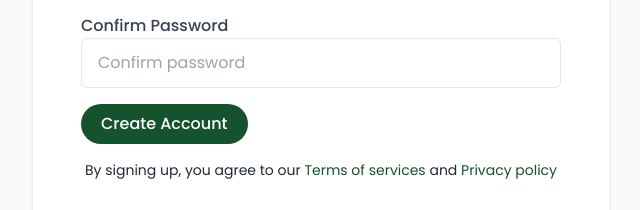
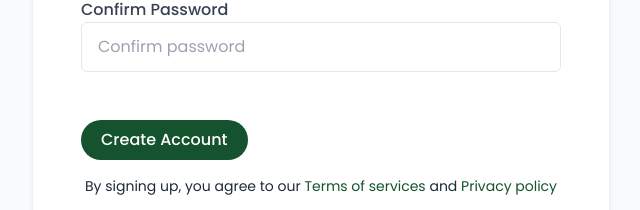
Before and after one commit to SmartApproaches/Multi-Bag-Deliveries, a React (Vite) app: page / in a window 1280 px wide. Shown: the part 531-741 px from the top of the page, without its empty margins (319-959 px from the left). Built offline with nearby package versions, Linux system fonts and the light colour scheme.

Commit message:
bg color commit

```diff
--- a/src/components/CreateAccount.jsx
+++ b/src/components/CreateAccount.jsx
@@ -95,9 +95,10 @@ export default function CreateAccount() {
           />
 
           </div>
+        </form>
 
-         <button type="submit" className="bg-primary bg-green-900 font-medium py-2 px-5 rounded-full mb-3 text-white "> Create Account</button>
-        </form>
+
+        <button type="submit" className="mt-12 bg-green-900 font-medium py-2 px-5 rounded-full text-white"> Create Account</button>
 
         <p className="text-sm text-gray-800 text-center mt-4">
             By signing up, you agree to our {" "}
```
